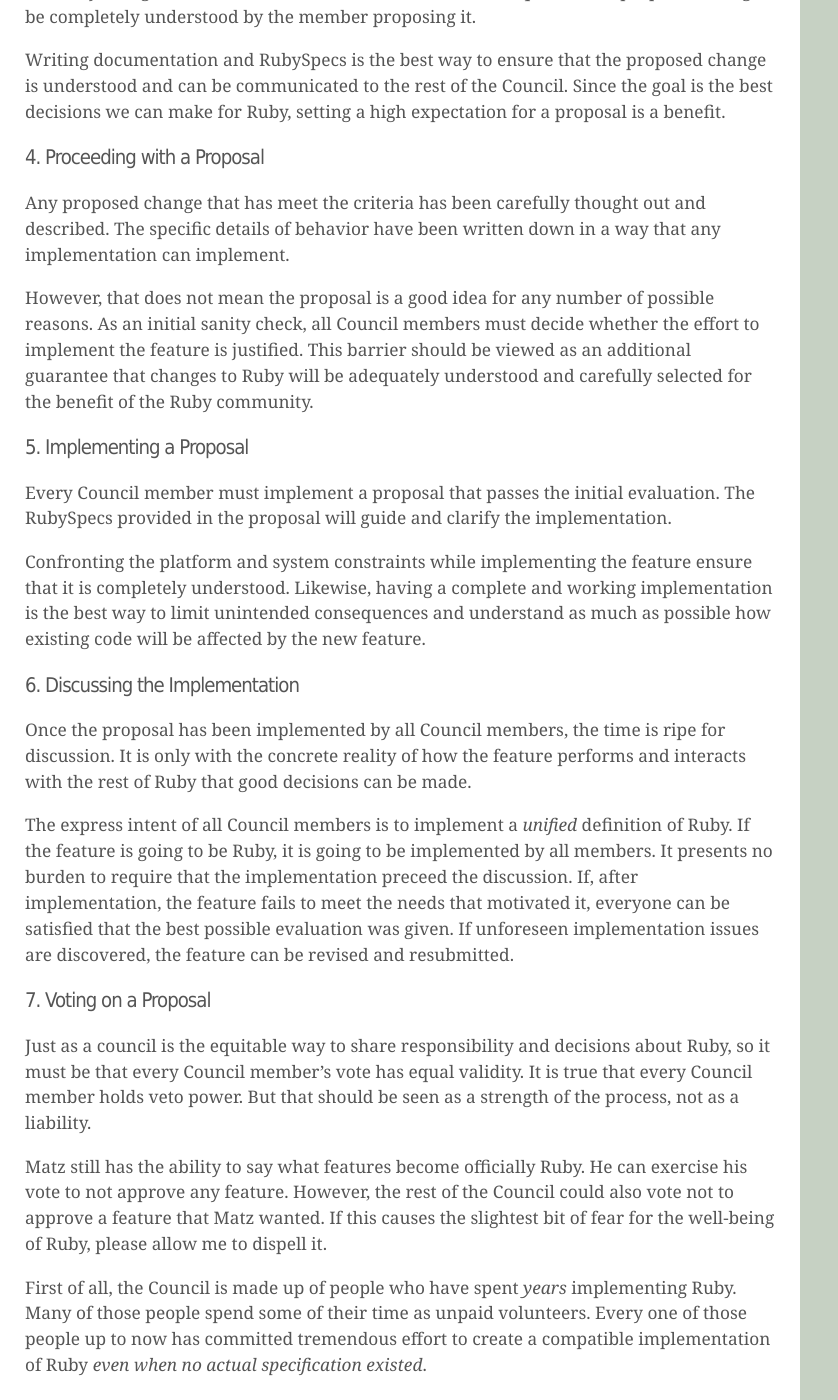
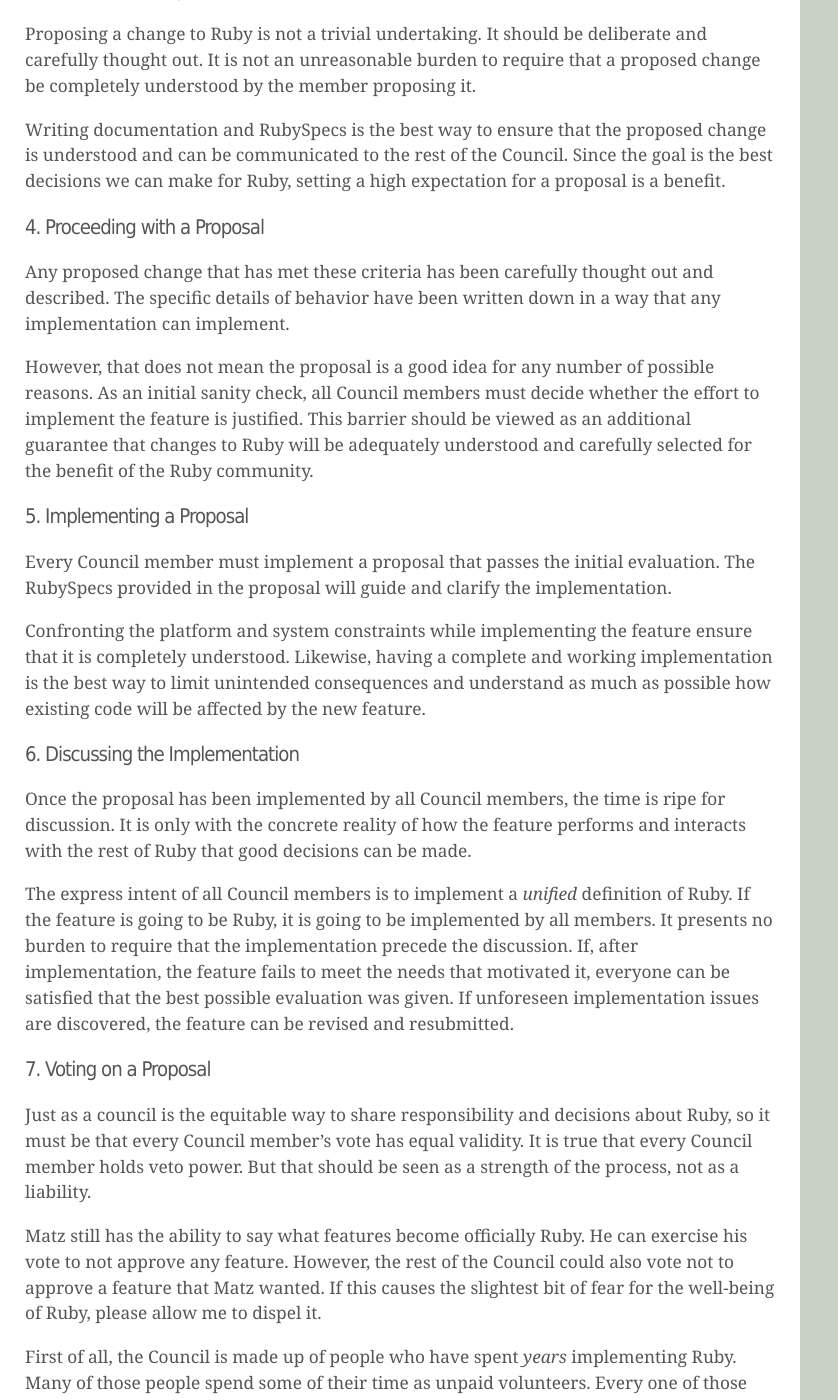
Before and after one commit to brixen/brixen.io, a Jekyll site: the page built from _posts/2012-12-11-a-ruby-design-process.markdown, in a window 1280 px wide and 1400 px high, scrolled down 3852 px. Shown: the whole window, without its empty margins (0-838 px from the left). Built offline with Jekyll 4.4.1, drawn with Linux system fonts in a browser that asks for light colours; some of the changed text lies outside the part shown.

```diff
--- a/_posts/2012-12-11-a-ruby-design-process.markdown
+++ b/_posts/2012-12-11-a-ruby-design-process.markdown
@@ -185,7 +188,7 @@ high expectation for a proposal is a benefit.
 
 ### 4. Proceeding with a Proposal
 
-Any proposed change that has meet the criteria has been carefully thought out
+Any proposed change that has met these criteria has been carefully thought out
 and described. The specific details of behavior have been written down in a
 way that any implementation can implement.
 
@@ -218,7 +221,7 @@ performs and interacts with the rest of Ruby that good decisions can be made.
 The express intent of all Council members is to implement a _unified_
 definition of Ruby. If the feature is going to be Ruby, it is going to be
 implemented by all members. It presents no burden to require that the
-implementation preceed the discussion. If, after implementation, the feature
+implementation precede the discussion. If, after implementation, the feature
 fails to meet the needs that motivated it, everyone can be satisfied that the
 best possible evaluation was given. If unforeseen implementation issues are
 discovered, the feature can be revised and resubmitted.
@@ -234,7 +237,7 @@ as a strength of the process, not as a liability.
 Matz still has the ability to say what features become officially Ruby. He can
 exercise his vote to not approve any feature. However, the rest of the Council
 could also vote not to approve a feature that Matz wanted. If this causes the
-slightest bit of fear for the well-being of Ruby, please allow me to dispell
+slightest bit of fear for the well-being of Ruby, please allow me to dispel
 it.
 
 First of all, the Council is made up of people who have spent _years_
```
Also changed, not shown: other parts of _posts/2012-12-11-a-ruby-design-process.markdown (+9 -6 lines).
